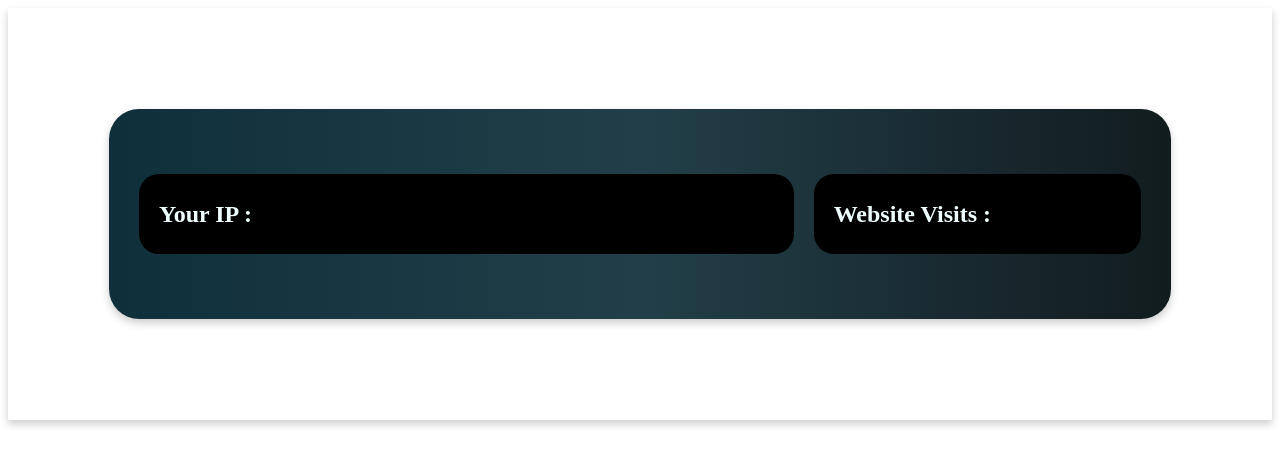
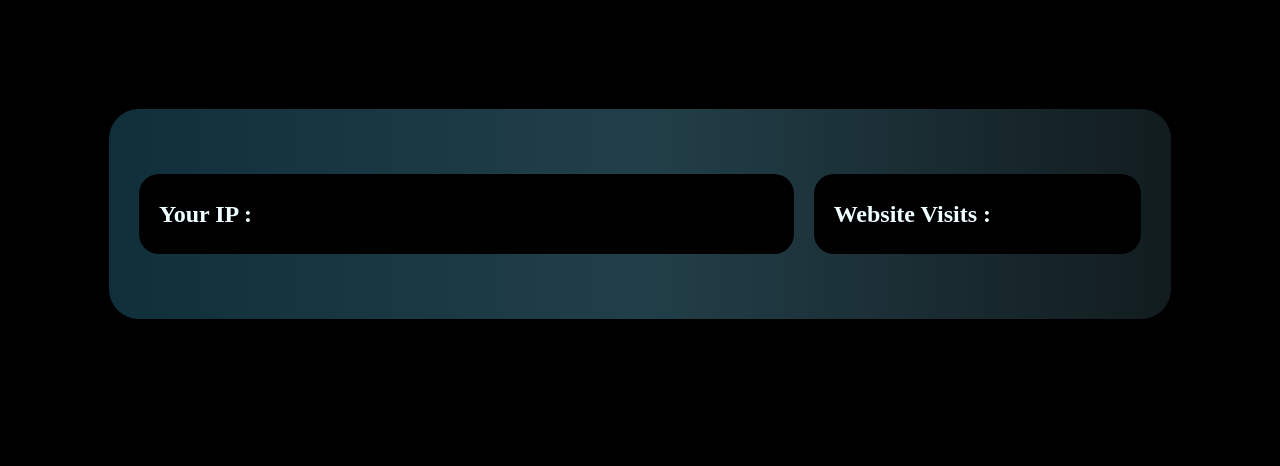
Before and after one commit to jubitjohn/task-1, a Next.js app: page / in a window 1280 px wide. Shown: the top 466 px of the page. Built offline with nearby package versions, Linux system fonts and the light colour scheme; no server answers.

Commit message:
body color

```diff
--- a/src/pages/homePage.module.css
+++ b/src/pages/homePage.module.css
@@ -1,7 +1,4 @@
-.body {
 
-  background-color: #000000;
-}
 
 .container {
   display: flex;
@@ -13,6 +10,7 @@
   box-shadow: 0 4px 8px rgba(0, 0, 0, 0.2);
 
   justify-content: space-between;
+
 }
 .innerContainer {
   display: flex;
--- a/src/styles/globals.css
+++ b/src/styles/globals.css
@@ -3,7 +3,6 @@
   --foreground-rgb: 0, 0, 0;
   --background-start-rgb: 214, 219, 220;
   --background-end-rgb: 255, 255, 255;
-
 }
 
 @media (prefers-color-scheme: dark) {
@@ -15,6 +14,6 @@
 }
 
 body {
-  color: rgb(var(--foreground-rgb));
+  background-color: #000000;
 
 }
```
